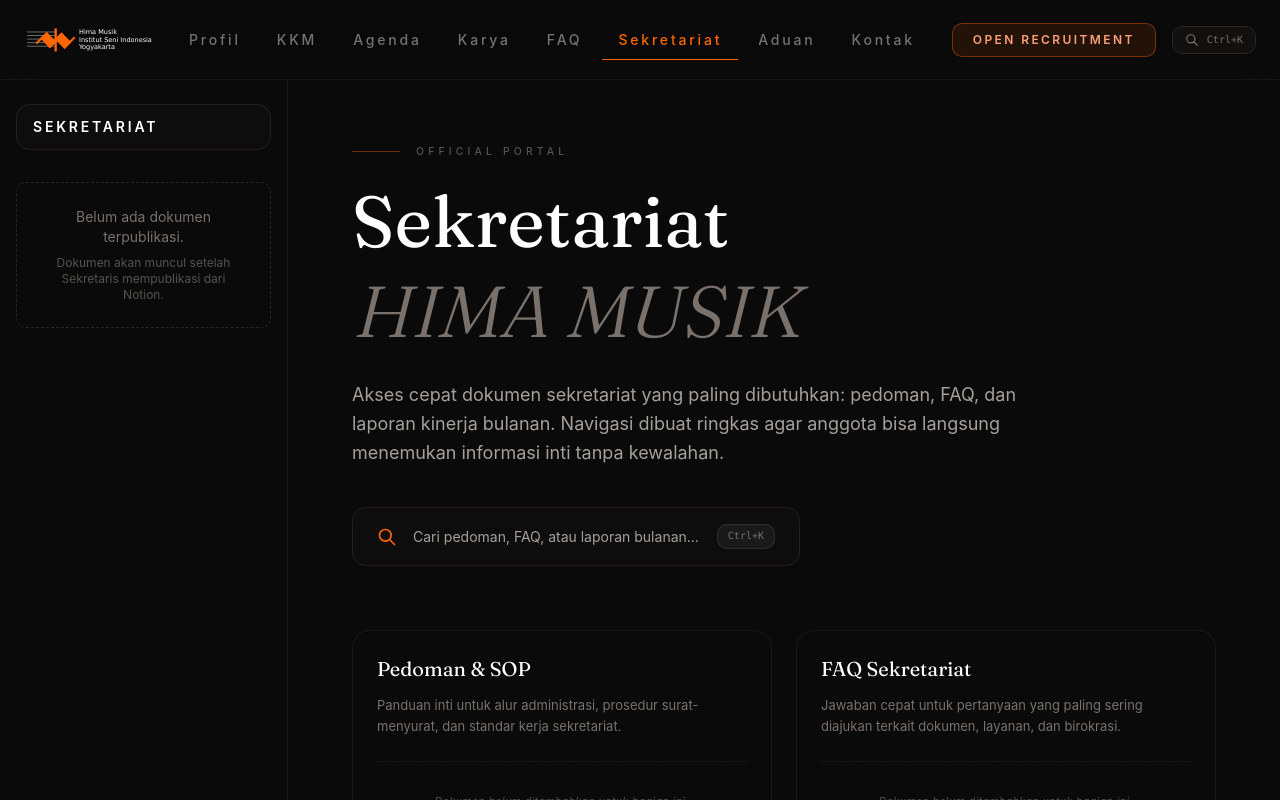
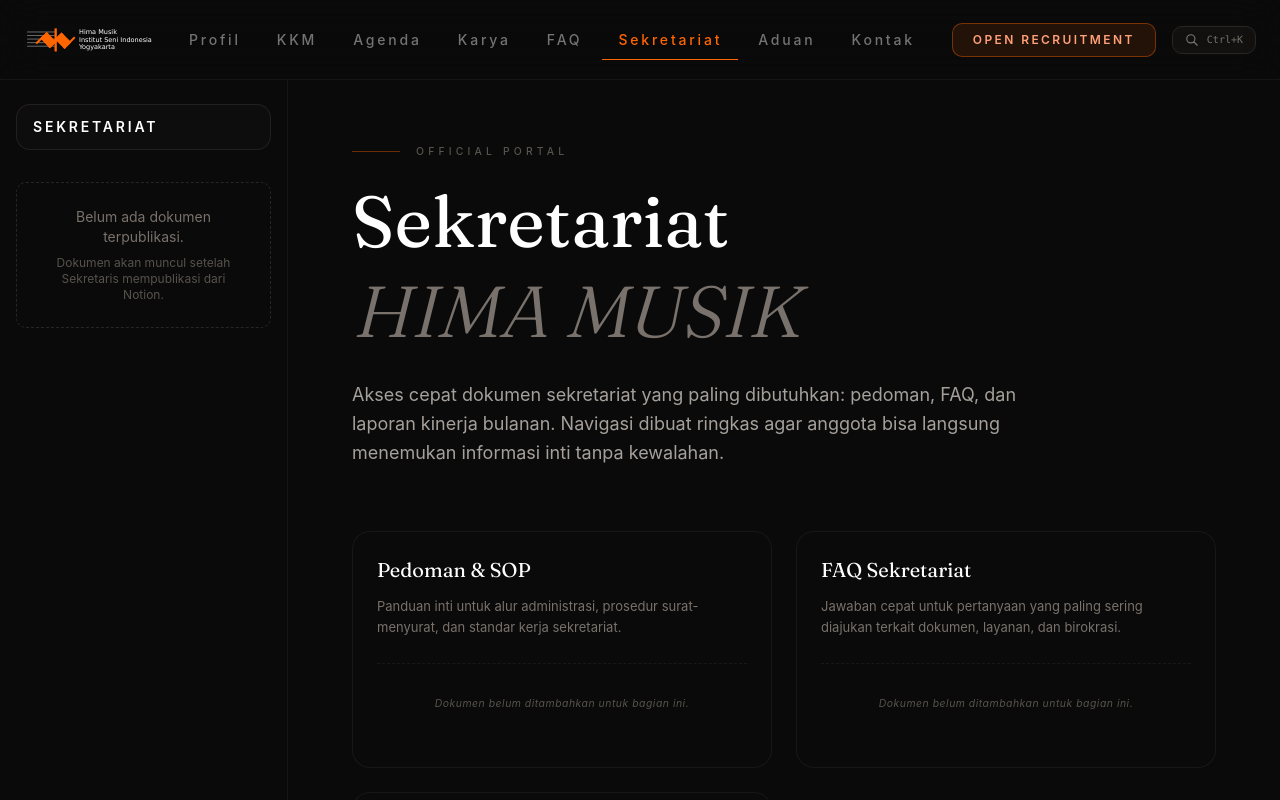
Before and after one commit to hima-musik-isiyk/HIMA-Musik-Official-Portal, a Next.js app: page /sekretariat in a window 1280 px wide. Shown: the top 800 px of the page. Built offline with nearby package versions, Linux system fonts and the light colour scheme.

Commit message:
feat: integrate global command palette for centralized document navigation in Sekretariat landing page

```diff
--- a/views/DocsPortal.tsx
+++ b/views/DocsPortal.tsx
@@ -5,12 +5,6 @@ import React, { useEffect, useMemo, useRef, useState } from "react";
 
 import { FEATURES } from "@/lib/feature-flags";
 import type { DocMeta, SekretariatCategory } from "@/lib/notion";
-import {
-  createCommandPaletteShortcutEvent,
-  SHORTCUT_SYMBOL_CLASS,
-  tokenizeShortcutLabel,
-  useCommandPaletteShortcutLabel,
-} from "@/lib/shortcut";
 import { SEKRETARIAT_FOOTER_COPY } from "@/lib/site-copy";
 import useViewEntrance from "@/lib/useViewEntrance";
 import { cn } from "@/lib/utils";
@@ -121,7 +115,6 @@ export default function DocsPortalView({
   }, []);
 
   const docs = data.docs;
-  const commandPaletteShortcutLabel = useCommandPaletteShortcutLabel();
   const scopeRef = useViewEntrance("/sekretariat");
   const cardsRef = useRef<HTMLDivElement>(null);
 
@@ -204,45 +197,6 @@ export default function DocsPortalView({
           dan laporan kinerja bulanan. Navigasi dibuat ringkas agar anggota bisa
           langsung menemukan informasi inti tanpa kewalahan.
         </p>
-
-        {/* Search hint */}
-        <div className="mt-10">
-          <button
-            onClick={() => {
-              window.dispatchEvent(createCommandPaletteShortcutEvent());
-            }}
-            className="group flex w-full max-w-md items-center gap-4 rounded-xl border border-stone-800/80 bg-stone-900/30 px-6 py-4 text-sm text-stone-400 transition-colors hover:border-stone-700 hover:bg-stone-900/50"
-          >
-            <svg
-              className="text-gold-500 h-5 w-5 transition-transform group-hover:scale-110"
-              fill="none"
-              viewBox="0 0 24 24"
-              stroke="currentColor"
-              strokeWidth={2}
-            >
-              <path
-                strokeLinecap="round"
-                strokeLinejoin="round"
-                d="M21 21l-6-6m2-5a7 7 0 11-14 0 7 7 0 0114 0z"
-              />
-            </svg>
-            <span className="flex-1 text-left">
-              Cari pedoman, FAQ, atau laporan bulanan...
-            </span>
-            <kbd className="rounded-lg border border-white/10 bg-white/5 px-2.5 py-1 font-mono text-[10px] text-stone-500">
-              {tokenizeShortcutLabel(commandPaletteShortcutLabel).map(
-                (token, index) => (
-                  <span
-                    key={`${token.char}-${index}`}
-                    className={token.isSymbol ? SHORTCUT_SYMBOL_CLASS : ""}
-                  >
-                    {token.char}
-                  </span>
-                ),
-              )}
-            </kbd>
-          </button>
-        </div>
       </div>
 
       {/* Main Grid: Categories & Recent */}
```
Also changed, not shown: 1 other file (tests, documents, lock files or other folders).
